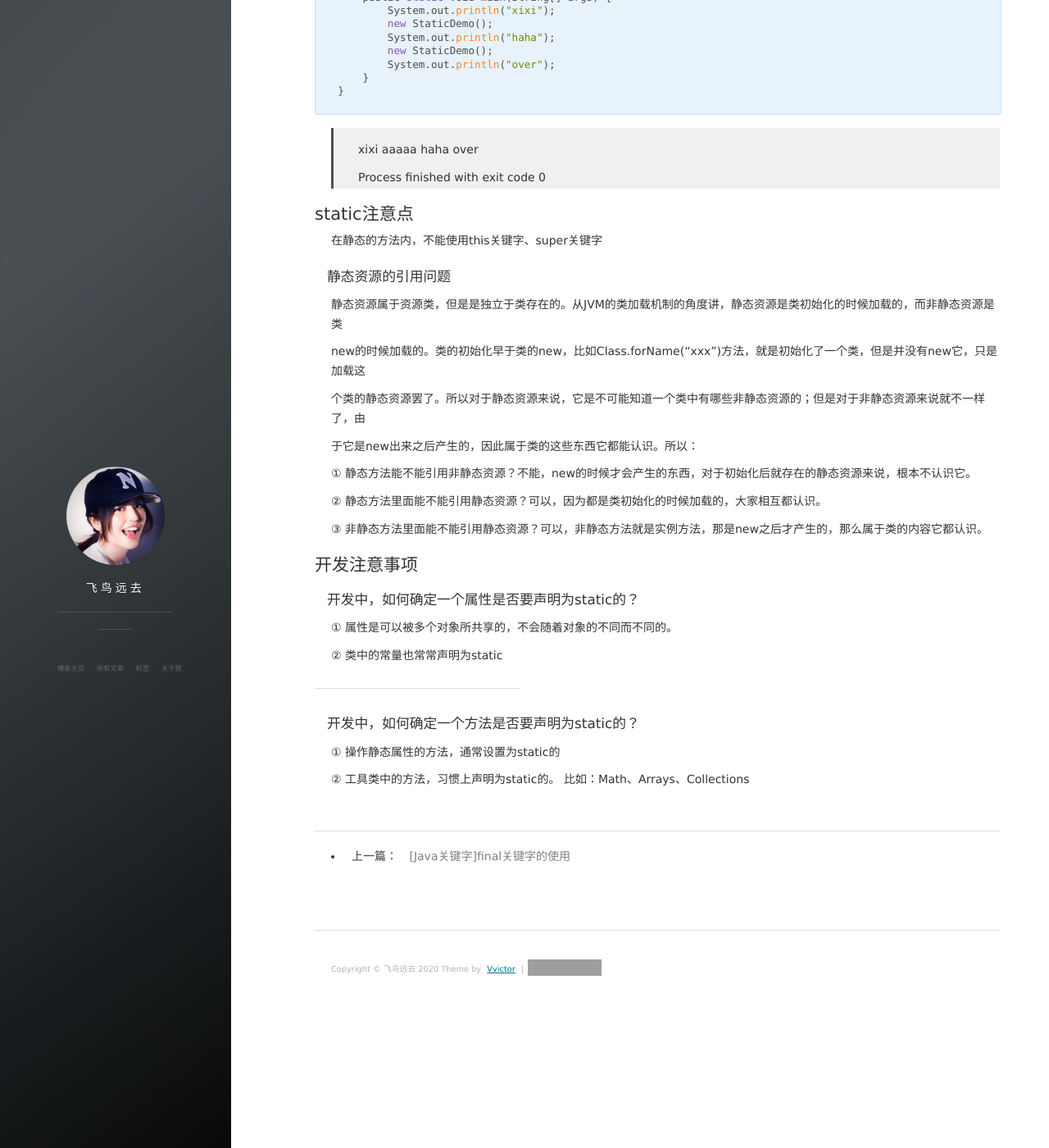
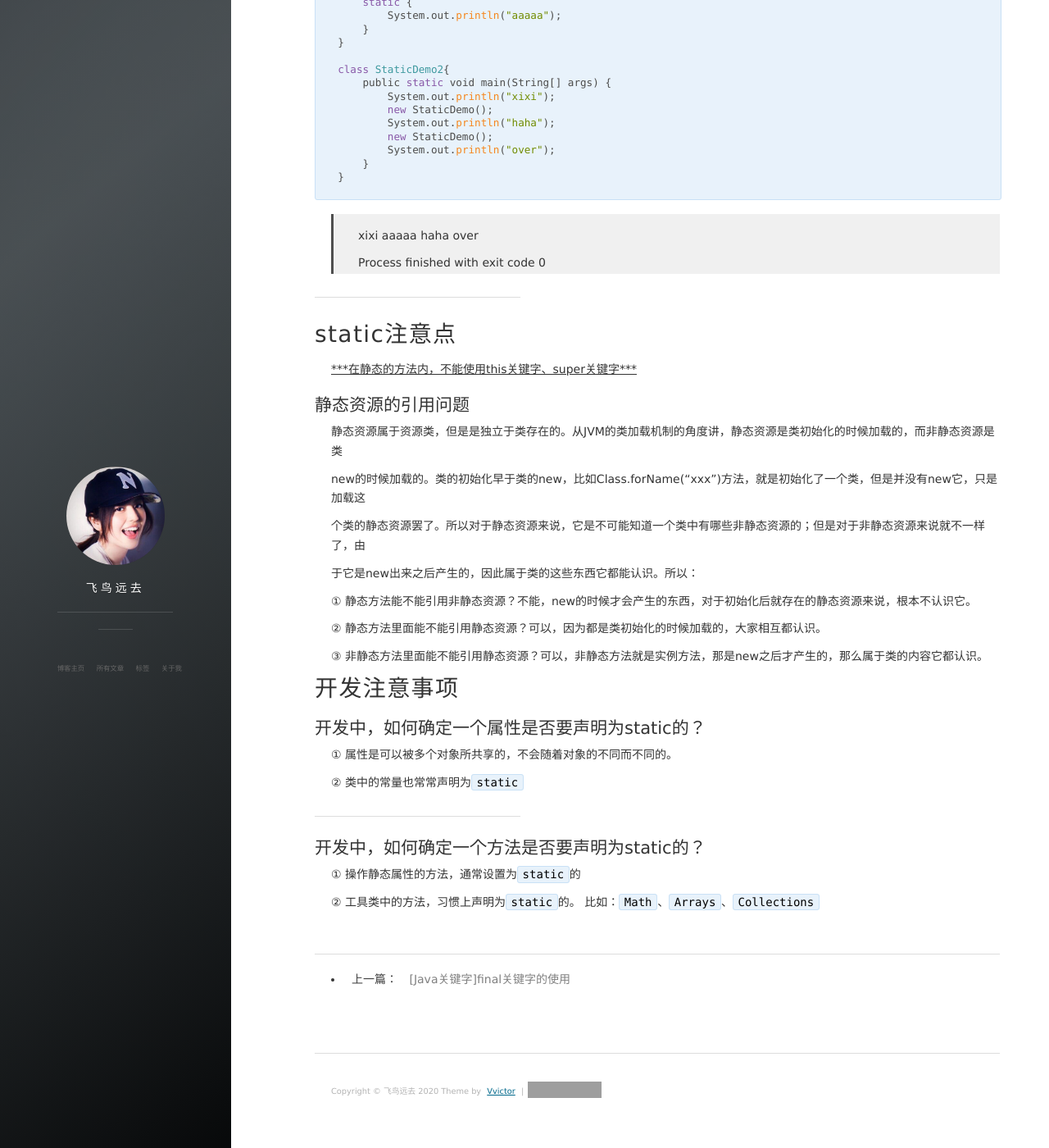
Before and after one commit to Vvictorli/vvictorli.github.com, a Jekyll site: the page built from _posts/2020-07-17-static.md, in a window 1280 px wide and 1400 px high, scrolled down 997 px. Shown: the whole window at 82% size. Built offline with Jekyll 4.4.1, drawn with Linux system fonts in a browser that asks for light colours; nearby versions of some CDN libraries; comment, search, counter and statistics services are not loaded; some of the changed text lies outside the part shown; grey boxes are pictures that could not be loaded.

````diff
--- a/_posts/2020-07-17-static.md
+++ b/_posts/2020-07-17-static.md
@@ -9,21 +9,21 @@ tag: Java关键字
 
 
 
-static可以用来修饰：属性、方法、代码块、内部类
+> static可以用来修饰：属性、方法、代码块、内部类
 
 
 
-## 使用static修饰属性：静态变量（或类变量）
+# 使用static修饰属性：静态变量（或类变量）
 
-#### 静态成员变量与非静态成员变量的区别
+## 静态成员变量与非静态成员变量的区别
 
-原来一个类里面的成员变量，每new一个对象，这个对象就有一份自己的成员变量，因为这些成员变量都不是静态成员变量。对于static
+原来一个类里面的成员变量，每new一个对象，这个对象就有一份自己的成员变量，因为这些成员变量都不是静态成员变量。对于`static`
 
 成员变量来说，这个成员变量只有一份，而且这一份是这个类所有的对象共享。
 
 ------
 
-#### static修饰属性的其他说明
+## static修饰属性的其他说明
 
 ① 静态变量随着类的加载而加载。可以通过"类.静态变量"的方式进行调用
 
@@ -31,19 +31,23 @@ static可以用来修饰：属性、方法、代码块、内部类
 
 ③ 由于类只会加载一次，则静态变量在内存中也只会存在一份：存在方法区的静态域中
 
+------
 
 
-## 使用static修饰方法：静态方法
+
+# 使用static修饰方法：静态方法
 
 ① 随着类的加载而加载，可以通过"类.静态方法"的方式进行调用
 
 ② 静态方法中，只能调用静态的方法或属性；非静态方法中，既可以调用非静态的方法或属性，也可以调用静态的方法或属性
 
+------
 
 
-## 使用static修饰代码块：静态代码块
 
-静态块也是static的重要应用之一。也是用于初始化一个类的时候做操作用的，和静态变量、静态方法一样，**静态块里面的代码只执行一次，且只在初始化类的时候执行**
+# 使用static修饰代码块：静态代码块
+
+静态块也是`static`的重要应用之一。也是用于初始化一个类的时候做操作用的，和静态变量、静态方法一样，**静态块里面的代码只执行一次，且只在初始化类的时候执行**
 
 ```java
 package com.heli.job;
@@ -77,11 +81,15 @@ class StaticDemo2{
 >
 > Process finished with exit code 0
 
-## static注意点
+------
 
-在静态的方法内，不能使用this关键字、super关键字
 
-#### 静态资源的引用问题
+
+# static注意点
+
+<u>***在静态的方法内，不能使用this关键字、super关键字***</u>
+
+## 静态资源的引用问题
 
 静态资源属于资源类，但是是独立于类存在的。从JVM的类加载机制的角度讲，静态资源是类初始化的时候加载的，而非静态资源是类
 
@@ -99,18 +107,18 @@ new的时候加载的。类的初始化早于类的new，比如Class.forName(“
 
 
 
-## 开发注意事项
+# 开发注意事项
 
-#### 开发中，如何确定一个属性是否要声明为static的？
+## 开发中，如何确定一个属性是否要声明为static的？
 
 ① 属性是可以被多个对象所共享的，不会随着对象的不同而不同的。
 
-② 类中的常量也常常声明为static
+② 类中的常量也常常声明为`static`
 
 ------
 
-#### 开发中，如何确定一个方法是否要声明为static的？
+## 开发中，如何确定一个方法是否要声明为static的？
 
-① 操作静态属性的方法，通常设置为static的
+① 操作静态属性的方法，通常设置为`static`的
 
-② 工具类中的方法，习惯上声明为static的。 比如：Math、Arrays、Collections
+② 工具类中的方法，习惯上声明为`static`的。 比如：`Math`、`Arrays`、`Collections`
````
